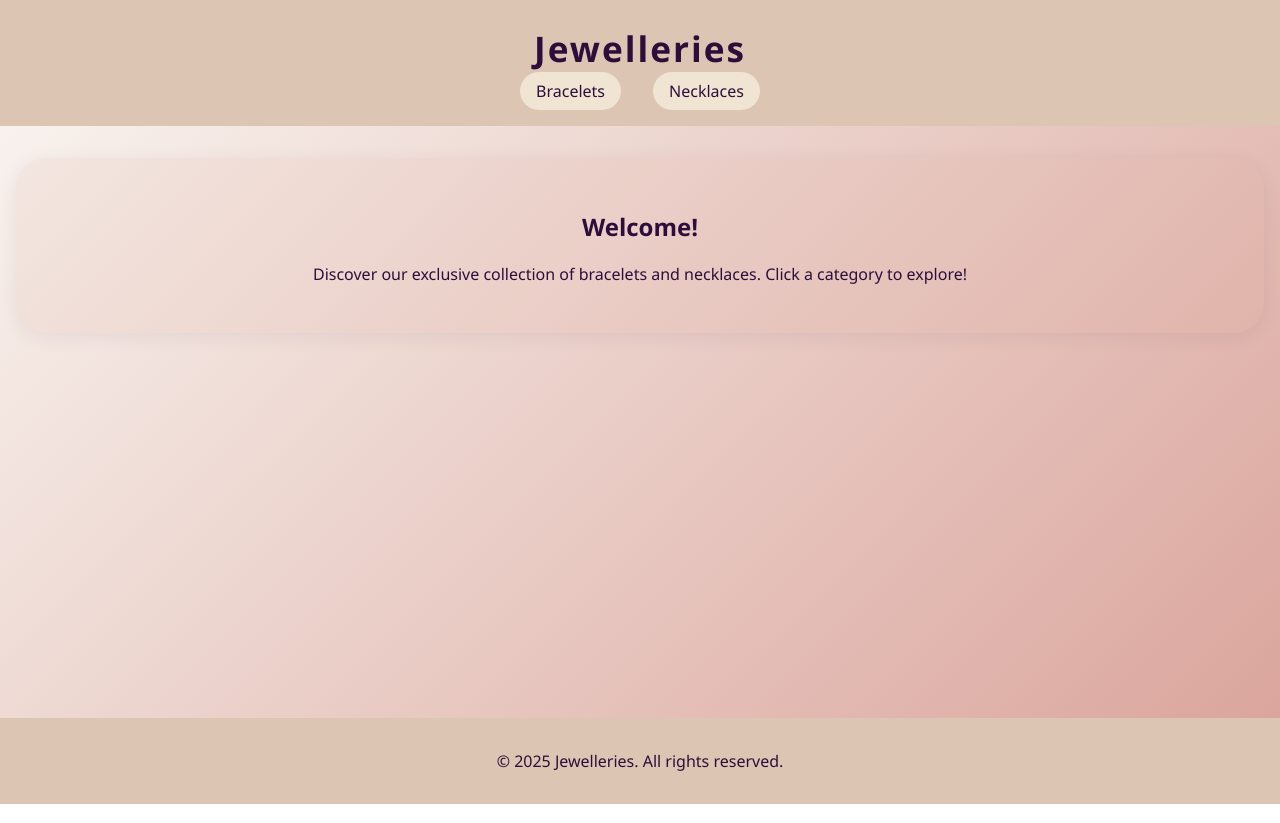
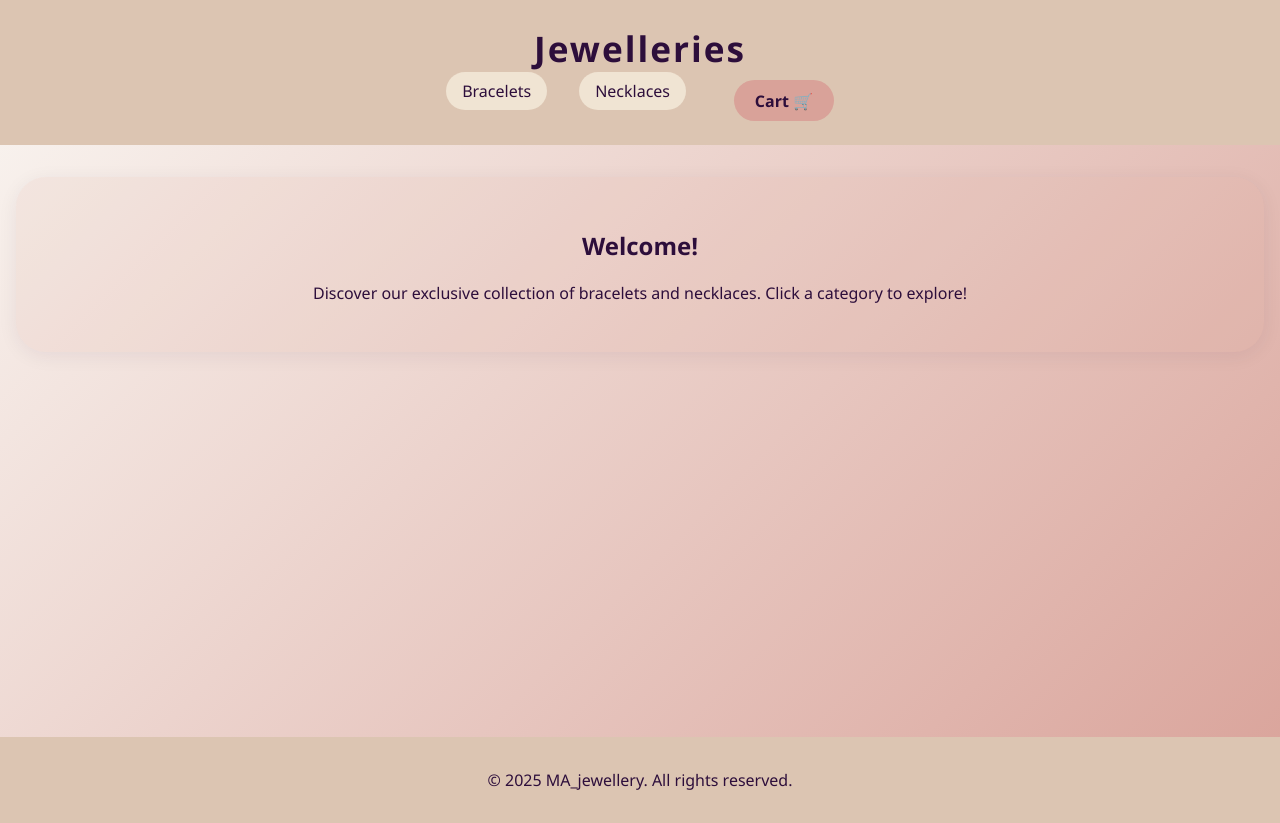
Before and after one commit to jeweleries/MA_jewellery, a plain HTML site: page index.html in a window 1280 px wide. Drawn offline with Linux system fonts and the light colour scheme.

Commit message:
Update index.html

```diff
--- a/index.html
+++ b/index.html
@@ -3,7 +3,7 @@
 <head>
     <meta charset="UTF-8">
     <meta name="viewport" content="width=device-width, initial-scale=1.0">
-    <title>Jewellery Website</title>
+    <title> MA_jewellery </title>
     <link rel="stylesheet" href="styles.css">
 </head>
 <body>
@@ -13,6 +13,7 @@
             <ul>
                 <li><a href="bracelets.html">Bracelets</a></li>
                 <li><a href="necklaces.html">Necklaces</a></li>
+                <li><a href="cart.html" class="cart-link">Cart 🛒</a></li>
             </ul>
         </nav>
     </header>
@@ -23,7 +24,7 @@
         </section>
     </main>
     <footer>
-        <p>&copy; 2025 Jewelleries. All rights reserved.</p>
+        <p>&copy; 2025 MA_jewellery. All rights reserved.</p>
     </footer>
 </body>
 </html>
```
